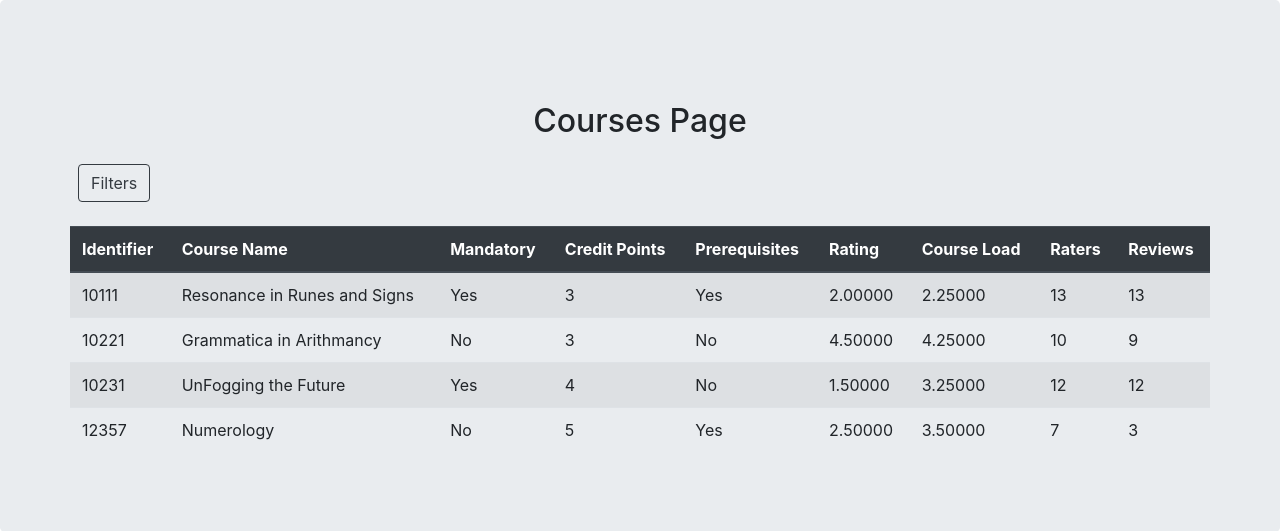
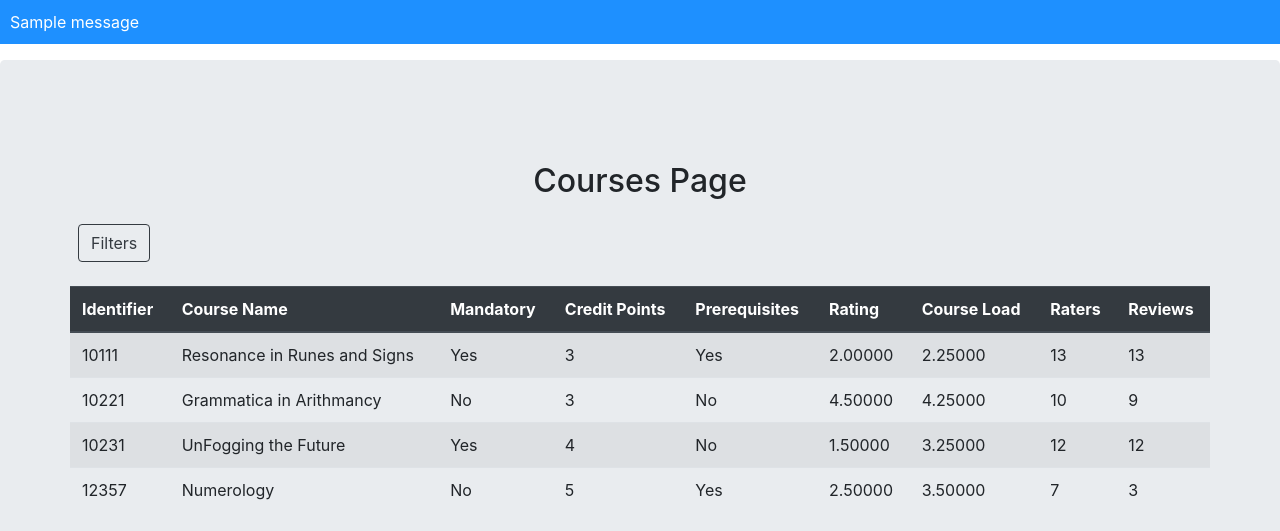
Before and after one commit to beyond-io/ClassRater, a Django app: page /courses/ in a window 1280 px wide. Shown: the part 56-587 px from the top of the page. Run offline with Django 3.2, Linux system fonts and the light colour scheme; data comes from the database, SQL or seed files in the repository; one stand-in notice (Sample message) is shown; some libraries are stand-ins or nearby versions.

Commit message:
Adding messages to the HTML page

```diff
--- a/homepage/templates/homepage/app_layout.html
+++ b/homepage/templates/homepage/app_layout.html
@@ -41,6 +41,24 @@
   </div>
 </nav>
 
+
+<style>
+  .messages {
+    background-color:dodgerblue;
+    color: white;
+    padding: 10px;
+  }
+  </style>
+
+  {% if messages %}
+  <ul class="messages">
+      {% for message in messages %}
+      <li{% if message.tags %} class="{{ message.tags }}"{% endif %}>{{ message }}</li>
+      {% endfor %}
+  </ul>
+  {% endif %}
+
+
 <div class="jumbotron text-center" style="margin-bottom:0">
 {% block content %}
 {% endblock %}
```
